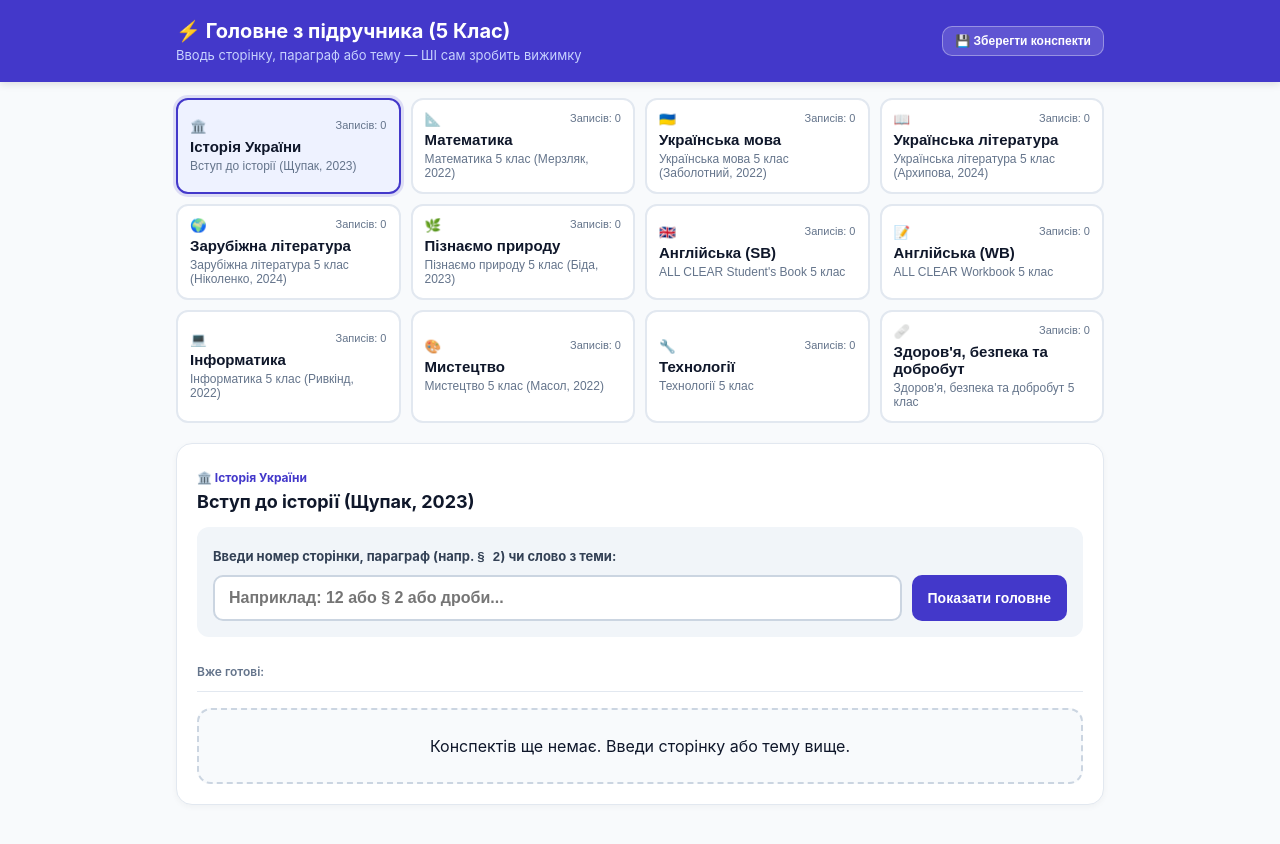
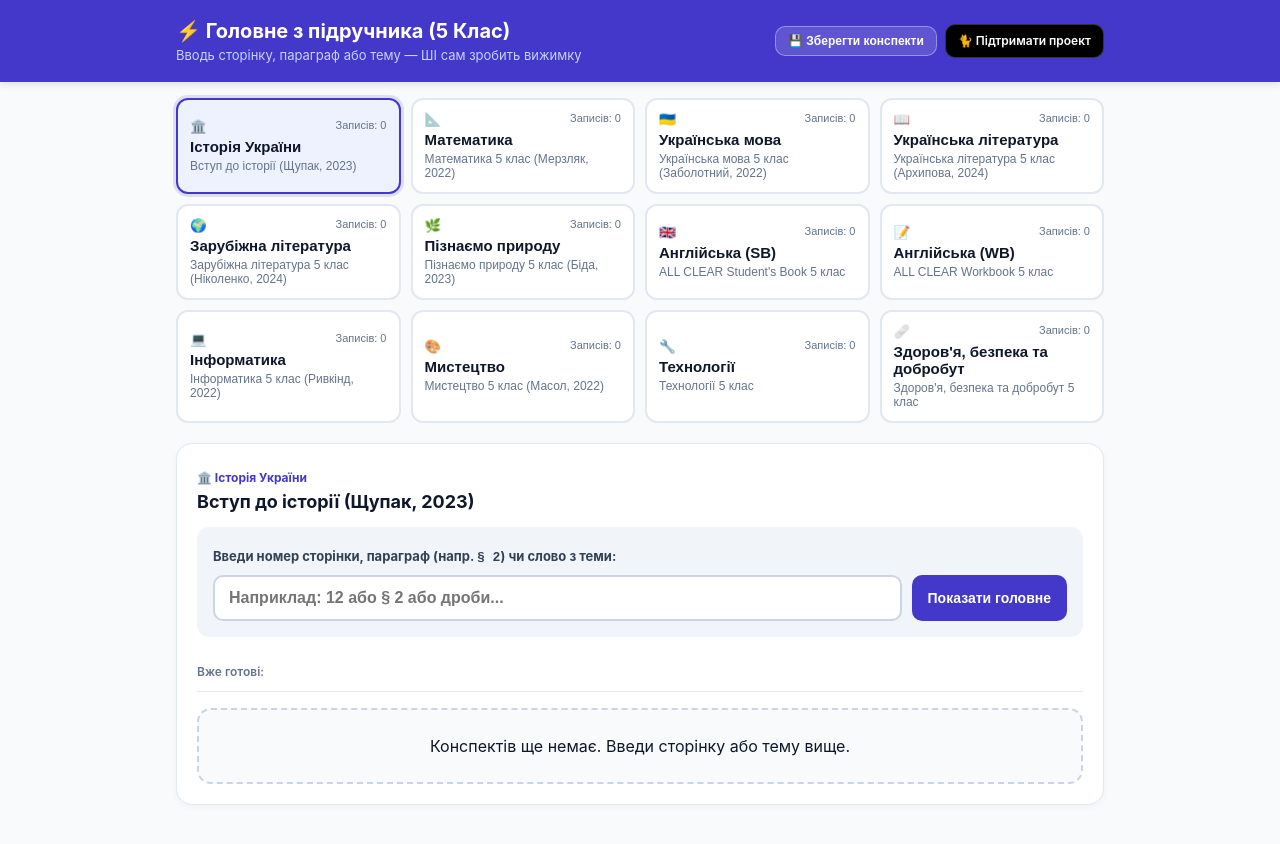
Before and after one commit to romadoc22/konspekt_5_klas, a plain HTML site: page index.html in a window 1280 px wide. Drawn offline with Linux system fonts and the light colour scheme.

Commit message:
Add donation button and update button styles

```diff
--- a/index.html
+++ b/index.html
@@ -13,10 +13,12 @@
     .header-row { display: flex; flex-wrap: wrap; justify-content: space-between; align-items: center; gap: 12px; }
     header h1 { font-size: 20px; font-weight: 700; }
     header p { font-size: 13px; color: #c7d2fe; }
-    .btn { display: inline-flex; align-items: center; gap: 6px; border: none; border-radius: 10px; padding: 10px 16px; font-size: 14px; font-weight: 600; cursor: pointer; transition: 0.15s; }
+    .btn { display: inline-flex; align-items: center; gap: 6px; border: none; border-radius: 10px; padding: 10px 16px; font-size: 14px; font-weight: 600; cursor: pointer; transition: 0.15s; text-decoration: none; }
     .btn-primary { background: var(--primary); color: #fff; }
     .btn-primary:hover { background: var(--primary-hover); }
     .btn-outline { background: rgba(255,255,255,0.15); color: #fff; border: 1px solid rgba(255,255,255,0.35); font-size: 12px; padding: 7px 12px; }
+    .btn-donate { background: #000; color: #fff; border: 1px solid rgba(255,255,255,0.2); margin-left: 8px; font-size: 12px; padding: 7px 12px; }
+    .btn-donate:hover { background: #333; }
     .books-grid { display: grid; grid-template-columns: repeat(auto-fill, minmax(210px, 1fr)); gap: 10px; margin-top: 16px; }
     .book-card { background: var(--card); border: 2px solid var(--border); border-radius: 12px; padding: 12px; text-align: left; cursor: pointer; transition: 0.15s; }
     .book-card:hover { border-color: #818cf8; }
@@ -47,8 +49,9 @@
             <h1>⚡ Головне з підручника (5 Клас)</h1>
             <p>Вводь сторінку, параграф або тему — ШІ сам зробить вижимку</p>
         </div>
-        <div>
+        <div style="display: flex; align-items: center;">
             <button type="button" class="btn btn-outline" onclick="exportDatabase()">💾 Зберегти конспекти</button>
+            <a href="https://send.monobank.ua/jar/ТУТ_ТВОЯ_БАНКА" target="_blank" class="btn btn-donate">🐈 Підтримати проект</a>
         </div>
     </div>
 </header>
```
